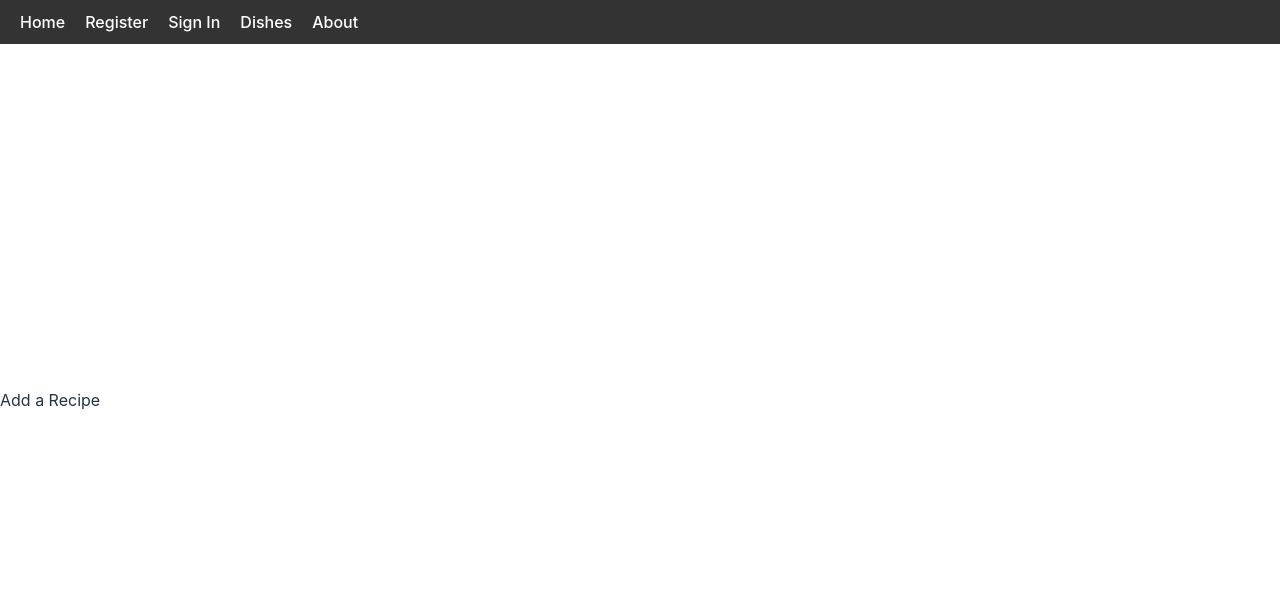
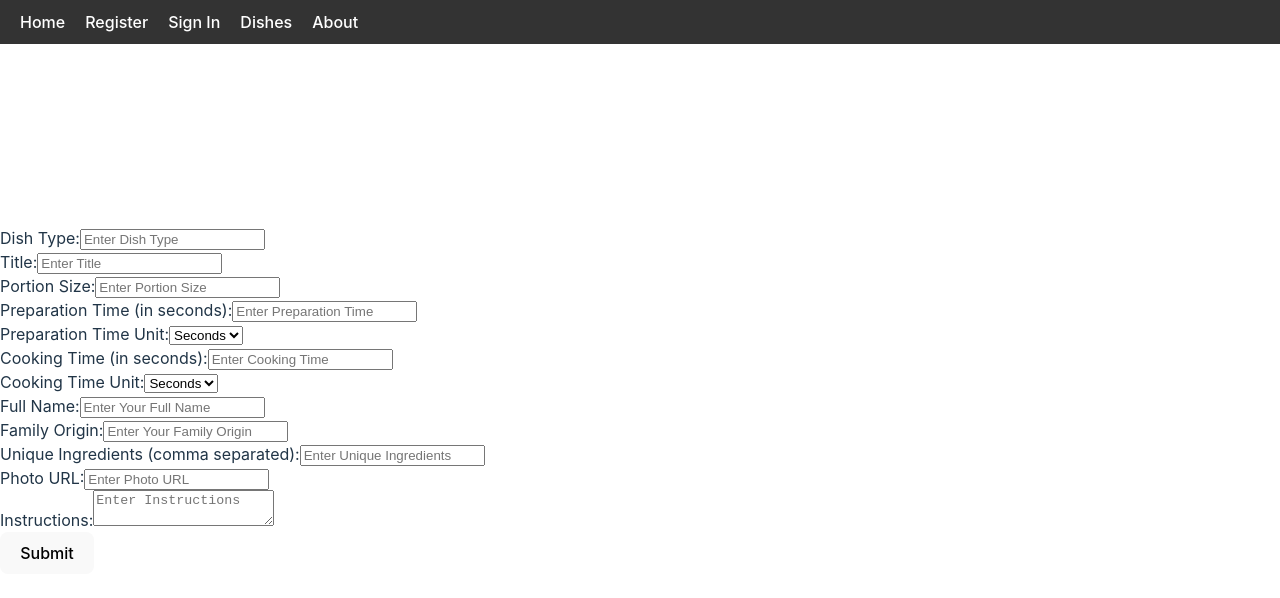
Before and after one commit to ninaraynor/persian-plate, a React (Vite) app: page /addrecipe in a window 1280 px wide. Shown: the top 598 px of the page. Built offline with nearby package versions, Linux system fonts and the light colour scheme; no server answers.

Commit message:
Add recipe form

```diff
--- a/src/components/AddRecipe.jsx
+++ b/src/components/AddRecipe.jsx
@@ -1,9 +1,203 @@
+import React, { useState } from 'react';
+import Client from '../services/api';
 
+const RecipeForm = ({ recipe }) => {
+    const initialFormState = {
+        title: '',
+        portionSize: '',
+        prepTime: { value: '', unit: '' },
+        cookingTime: { value: '', unit: '' },
+        ingredients: [],
+        fullName: '',
+        familyOrigin: '',
+        uniqueIngredients: [],
+        instructions: '',
+        photo: ''
+    };
 
-const AddRecipe = () => {
+    const [form, setForm] = useState(initialFormState);
+
+    const handleChange = (e) => {
+        const { name, value } = e.target;
+        setForm({ ...form, [name]: value });
+    };
+
+    const handleSubmit = async (e) => {
+        e.preventDefault();
+        try {
+            const newRecipe = {
+                recipeType: recipe._id,
+                title: form.title,
+                portionSize: form.portionSize,
+                prepTime: {
+                    value: form.prepTimeValue,
+                    unit: form.prepTimeUnit
+                },
+                cookingTime: {
+                    value: form.cookingTimeValue,
+                    unit: form.cookingTimeUnit
+                },
+                ingredients: form.ingredients,
+                fullName: form.fullName,
+                familyOrigin: form.familyOrigin,
+                uniqueIngredients: form.uniqueIngredients,
+                instructions: form.instructions,
+                photo: form.photo
+            }
+
+            await Client.post('/recipes', newRecipe)
+            setForm(initialFormState)
+        } catch (error) {
+            console.log(error)
+        }
+    }
+
     return (
-        <div>Add a Recipe</div>
+        <div>
+            <form onSubmit={handleSubmit} className="recipeForm">
+            <div className="formDiv">
+                    <label htmlFor="recipeType">Dish Type:</label>
+                    <input
+                        type="text"
+                        name="recipeType"
+                        placeholder="Enter Dish Type"
+                        onChange={handleChange}
+                        value={form.recipeType}
+                    />
+                </div>
+
+                <div className="formDiv">
+                    <label htmlFor="title">Title:</label>
+                    <input
+                        type="text"
+                        name="title"
+                        placeholder="Enter Title"
+                        onChange={handleChange}
+                        value={form.title}
+                    />
+                </div>
+
+                <div className="formDiv">
+                    <label htmlFor="portionSize">Portion Size:</label>
+                    <input
+                        type="text"
+                        name="portionSize"
+                        placeholder="Enter Portion Size"
+                        onChange={handleChange}
+                        value={form.portionSize}
+                    />
+                </div>
+
+                <div className="formDiv">
+                    <label htmlFor="prepTime.value">Preparation Time (in seconds):</label>
+                    <input
+                        type="number"
+                        name="prepTime.value"
+                        placeholder="Enter Preparation Time"
+                        onChange={handleChange}
+                        value={form.prepTime.value}
+                    />
+                </div>
+
+                <div className="formDiv">
+                    <label htmlFor="prepTime.unit">Preparation Time Unit:</label>
+                    <select
+                        name="prepTime.unit"
+                        onChange={handleChange}
+                        value={form.prepTime.unit}
+                    >
+                        <option value="seconds">Seconds</option>
+                        <option value="minutes">Minutes</option>
+                        <option value="hours">Hours</option>
+                        <option value="days">Days</option>
+                    </select>
+                </div>
+
+                <div className="formDiv">
+                    <label htmlFor="cookingTime.value">Cooking Time (in seconds):</label>
+                    <input
+                        type="number"
+                        name="cookingTime.value"
+                        placeholder="Enter Cooking Time"
+                        onChange={handleChange}
+                        value={form.cookingTime.value}
+                    />
+                </div>
+
+                <div className="formDiv">
+                    <label htmlFor="cookingTime.unit">Cooking Time Unit:</label>
+                    <select
+                        name="cookingTime.unit"
+                        onChange={handleChange}
+                        value={form.cookingTime.unit}
+                    >
+                        <option value="seconds">Seconds</option>
+                        <option value="minutes">Minutes</option>
+                        <option value="hours">Hours</option>
+                        <option value="days">Days</option>
+                    </select>
+                </div>
+
+                <div className="formDiv">
+                    <label htmlFor="fullName">Full Name:</label>
+                    <input
+                        type="text"
+                        name="fullName"
+                        placeholder="Enter Your Full Name"
+                        onChange={handleChange}
+                        value={form.fullName}
+                    />
+                </div>
+
+                <div className="formDiv">
+                    <label htmlFor="familyOrigin">Family Origin:</label>
+                    <input
+                        type="text"
+                        name="familyOrigin"
+                        placeholder="Enter Your Family Origin"
+                        onChange={handleChange}
+                        value={form.familyOrigin}
+                    />
+                </div>
+
+                <div className="formDiv">
+                    <label htmlFor="uniqueIngredients">Unique Ingredients (comma separated):</label>
+                    <input
+                        type="text"
+                        name="uniqueIngredients"
+                        placeholder="Enter Unique Ingredients"
+                        onChange={handleChange}
+                        value={form.uniqueIngredients.join(',')}
+                    />
+                </div>
+
+                <div className="formDiv">
+                    <label htmlFor="photo">Photo URL:</label>
+                    <input
+                        type="text"
+                        name="photo"
+                        placeholder="Enter Photo URL"
+                        onChange={handleChange}
+                        value={form.photo}
+                    />
+                </div>
+
+                <div className="formDiv">
+                    <label htmlFor="instructions">Instructions:</label>
+                    <textarea
+                        name="instructions"
+                        placeholder="Enter Instructions"
+                        onChange={handleChange}
+                        value={form.instructions}
+                    ></textarea>
+                </div>
+
+                <button type="submit" className="formSubmit">
+                    Submit
+                </button>
+            </form>
+        </div>
     )
 }
 
-export default AddRecipe
+export default RecipeForm
--- a/src/components/Dishes.jsx
+++ b/src/components/Dishes.jsx
@@ -1,6 +1,4 @@
 import { Link } from 'react-router-dom'
-
-
 
 const Dishes = ({ dishes }) => {
     return (
```
